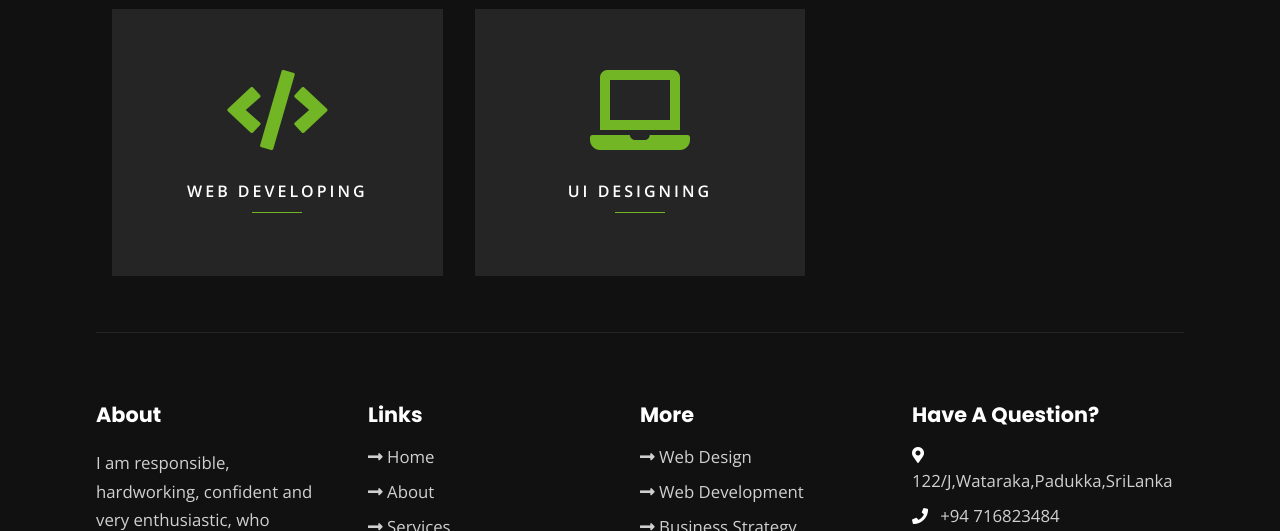
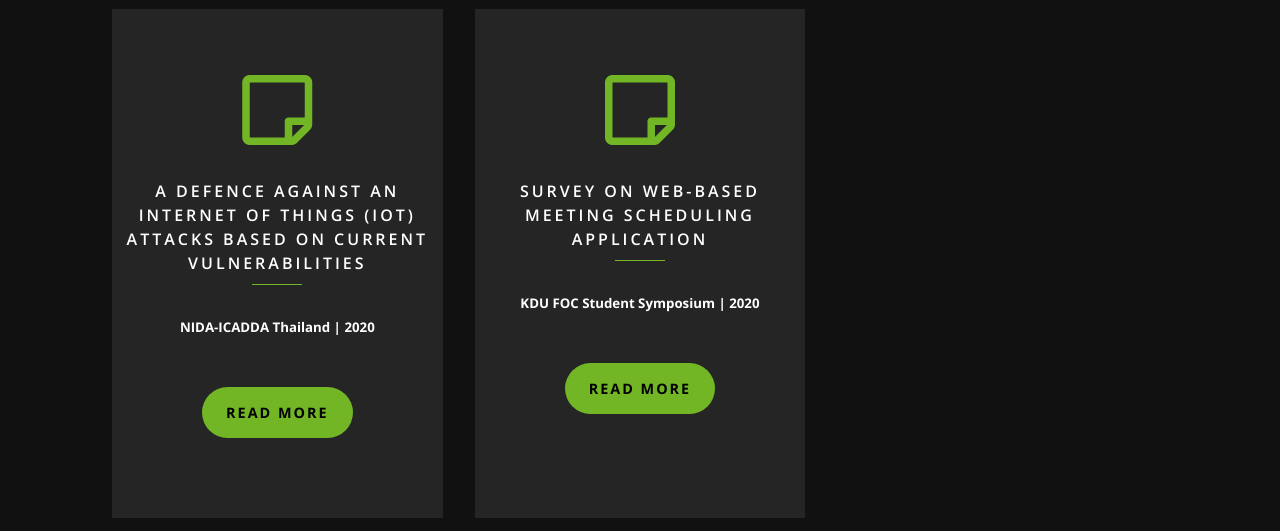
Before and after one commit to Sathsara98/SathsaraPortfolio, a plain HTML site: page services.html in a window 1280 px wide. Shown: the part 250-781 px from the top of the page. Drawn offline with nearby package versions, Linux system fonts and the light colour scheme.

Commit message:
Update services.html

```diff
--- a/services.html
+++ b/services.html
@@ -75,8 +75,10 @@
 
 
         <div class = "item" data-aos="fade-up" data-aos-duration="1000">
-          <span><i class = "fas fa-code"></i></span>
-          <h2>web developing</h2>
+          <span><i class = "far fa-sticky-note"></i></span>
+          <h2>A Defence Against an Internet of Things (IoT) Attacks Based on Current Vulnerabilities </h2>
+          <br> <h5>NIDA-ICADDA Thailand | 2020</h5>
+          <button type = "button" class = "btn" onclick="parent.open('https://www.researchgate.net/publication/348211929_A_Defence_Against_an_Internet_of_Things_IoT_Attacks_Based_on_Current_Vulnerabilities')">Read More</button>
         </div>
 
 
@@ -84,8 +86,11 @@
 
 
         <div class = "item" data-aos="fade-up" data-aos-duration="1000">
-          <span><i class = "fas fa-laptop"></i></span>
-          <h2>UI designing</h2>
+          <span><i class = "far fa-sticky-note"></i></span>
+         <h2>Survey on Web-based Meeting Scheduling Application
+            </h2>
+            <br> <h5>KDU FOC Student Symposium | 2020</h5>
+          <button type = "button" class = "btn" onclick="parent.open('https://www.researchgate.net/publication/348211673_A_Survey_on_Web-based_Meeting_Scheduling_Application')">Read More</button>
         </div>
       </div>
 
```
